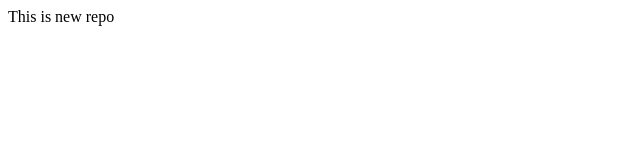
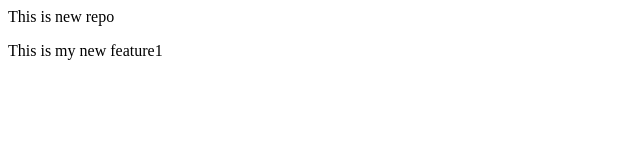
Before and after one commit to 74327shivam/LocalRepo, a plain HTML site: page index.html in a window 1280 px wide. Shown: the whole page, without its empty margins (0-640 px from the left). Drawn offline with Linux system fonts and the light colour scheme.

Commit message:
New Feature1

```diff
--- a/index.html
+++ b/index.html
@@ -1 +1,2 @@
 <p>This is new repo</p>
+<p>This is my new feature1</p>
```
